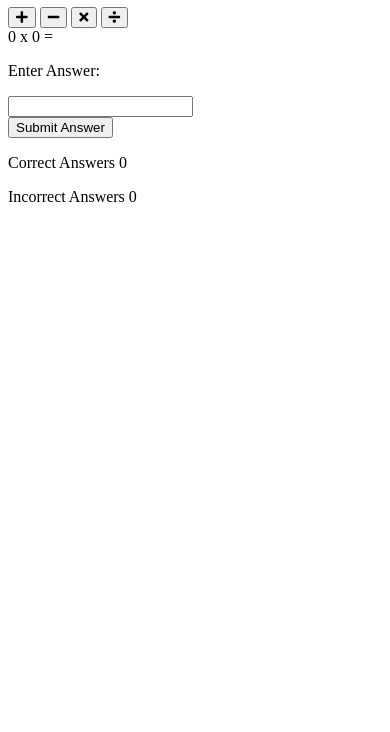
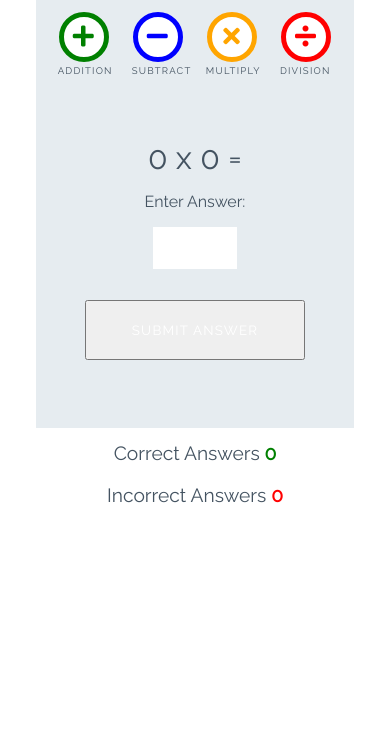
Before and after one commit to loellarp/love-maths, a plain HTML site: page index.html in a window 390 px wide. Shown: the part 112-844 px from the top of the page. Drawn offline with Linux system fonts and the light colour scheme.

Commit message:
Add styles for game

```diff
--- a/assets/CSS/style.css
+++ b/assets/CSS/style.css
@@ -0,0 +1,252 @@
+/* --------- Global style */
+
+body {
+    background-color: white;
+    font-family: "Raleway", sans-serif;
+    color: #445361;
+    text-align: center;
+}
+
+/* --------- Heading */
+
+.heading {
+    text-align: center;
+    font-size: 2.5rem;
+}
+
+.logo {
+    height: 40px;
+    padding-right: 5px;
+}
+
+/* --------- Game layout */
+
+.game-area {
+    background-color: #E6ECF0;
+    box-sizing: border-box;
+    width: 85%;
+    height: 65vh;
+    max-height: 450px;
+    max-width: 830px;
+    margin-left: auto;
+    margin-right: auto;
+    padding: 1%;
+}
+
+.question-area {
+    width: 50%;
+    font-size: 2rem;
+    margin: auto;
+    padding: 50px 0;
+}
+
+.question-area span {
+    padding: 0 15px;
+}
+
+.score-area {
+    margin: 5px auto;
+    width: 60%;
+    font-size: 1.2rem;
+}
+
+.controls-area {
+    width: 85%;
+    margin: 30px auto;
+}
+
+#score {
+    color: green;
+    font-weight: bold;
+}
+
+#incorrect {
+    color: red;
+    font-weight: bold;
+}
+
+.answer-message {
+    display: none;
+    font-size: 1rem;
+}
+
+#answer-box {
+    border: none;
+    color: #445361;
+    display: inline-block;
+    height: 40px;
+    width: 80px;
+    font-size: 1.2rem;
+}
+
+.scores {
+    display: inline-block;
+    padding: 25px;
+}
+
+/* --------- Buttons */
+
+.btn {
+    width: 220px;
+    height: 60px;
+    font-family: "Raleway", sans-serif;
+    text-transform: uppercase;
+    letter-spacing: 1.2px;
+    color: white;
+}
+
+.btn:focus {
+    outline: none;
+}
+
+.btn--big {
+    padding-top: 10px;
+    border-radius: 50%;
+    background-color: white;
+    border: 10px solid;
+    width: 100px;
+    height: 100px;
+    font-size: 3.2rem;
+    margin: 0 30px;
+    transition: all 0.5s;
+}
+
+.btn--big::after {
+    content: attr(data-type);
+    font-size: 1rem;
+    color:#445361;
+    position: relative;
+    left: -0.5em;
+}
+
+.btn--blue {
+    border-color: blue;
+    color: blue;
+}
+
+.btn--blue:active,
+.btn--blue:hover {
+    background-color: darkblue;
+    color: white;
+}
+
+.btn--orange {
+    border-color: orange;
+    color: orange;
+}
+
+.btn--orange:active,
+.btn--orange:hover {
+    background-color: darkorange;
+    color: white;
+}
+
+.btn--red {
+    border-color: red;
+    color: red;
+}
+
+.btn--red:active,
+.btn--red:hover {
+    background-color: darkred;
+    color: white;
+}
+
+.btn--green {
+    border-color: green;
+    color: green;
+}
+
+.btn--green:active,
+.btn--green:hover {
+    background-color: darkgreen;
+    color: white;
+}
+
+.btn--gray {
+    margin-top: 25px;
+    background-color: #445361;
+    border: 1px transparent;
+    border-radius: 20px;
+}
+
+.btn--gray:active,
+.btn--gray:hover {
+    background-color: #0d1013;
+}
+
+/* --------- Media queries */
+
+@media (max-width: 414px) {
+    .controls-area {
+        width: 100%;
+    }
+
+    .btn--big {
+        margin: 0 10px;
+        padding: 5px;
+        border: 5px solid;
+        width: 50px;
+        height: 50px;
+        font-size: 1.5rem;
+    }
+
+    .btn--big::after {
+        font-size: 0.6rem;
+        left: -0.7rem;
+    }
+
+    .question-area {
+        padding: 10% 0;
+        width: 100%;
+    }
+
+    .question-area span {
+        padding: 0;
+    }
+
+    .answer-message {
+        display: block;
+    }
+
+    #answer-box {
+        display: block;
+        margin: 0 auto;
+    }
+    .btn--gray {
+        margin-top: 0;
+    }
+
+    .score-area {
+        width: 100%;
+    }
+
+    .scores {
+        margin: 0.5em auto;
+        display: block;
+        padding: 5px;
+    }
+
+    .heading {
+        font-size: 2rem;
+    }
+}
+
+@media (max-width: 320px) {
+    .game-area {
+        height: 70vh;
+    }
+
+    .controls-area {
+        width: 75%;
+        margin: 10px auto;
+    }
+
+    .btn--big {
+        margin: 10px 10px;
+    }
+    .question-area {
+        padding: 10px 0;
+    }
+
+}
--- a/index.html
+++ b/index.html
@@ -19,16 +19,16 @@
 
     <div class="game-area">
         <div class="controls-area">
-            <button class="btn btn--big btn--green">
+            <button data-type="addition" class="btn btn--big btn--green">
                 <i class="fas fa-plus"></i>
             </button>
-            <button class="btn btn--big btn--blue">
+            <button data-type="subtract" class="btn btn--big btn--blue">
                 <i class="fas fa-minus"></i>
             </button>
-            <button class="btn btn--big btn--orange">
+            <button data-type="multiply" class="btn btn--big btn--orange">
                 <i class="fas fa-times"></i>
             </button>
-            <button class="btn btn--big btn--red">
+            <button data-type="division" class="btn btn--big btn--red">
                 <i class="fas fa-divide"></i>
             </button>
         </div>
@@ -40,7 +40,7 @@
             <p class="answer-message">Enter Answer:</p>
             <input id="answer-box" type="number">
         </div>
-        <button class="btn btn--grey">Submit Answer</button>
+        <button data-type="submit" class="btn btn--grey">Submit Answer</button>
     </div>
 
     <div class="score-area">
```
